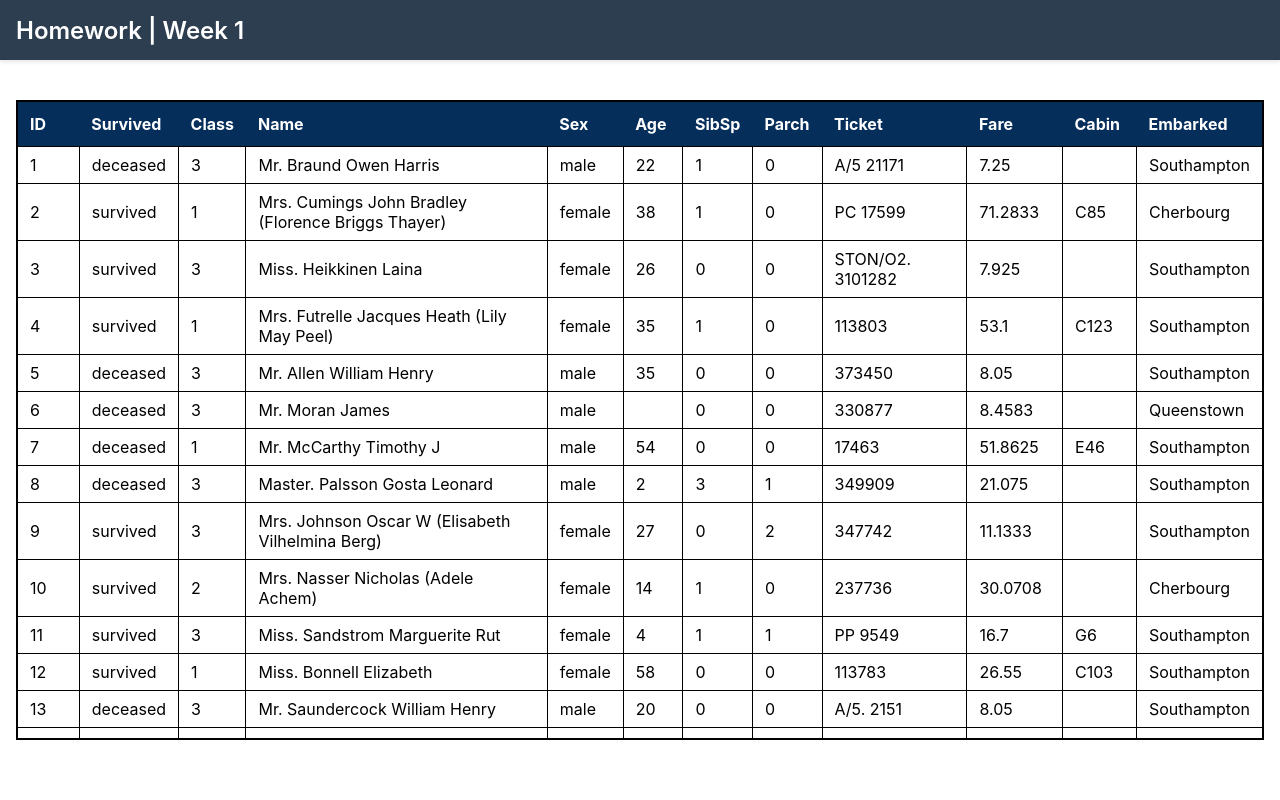
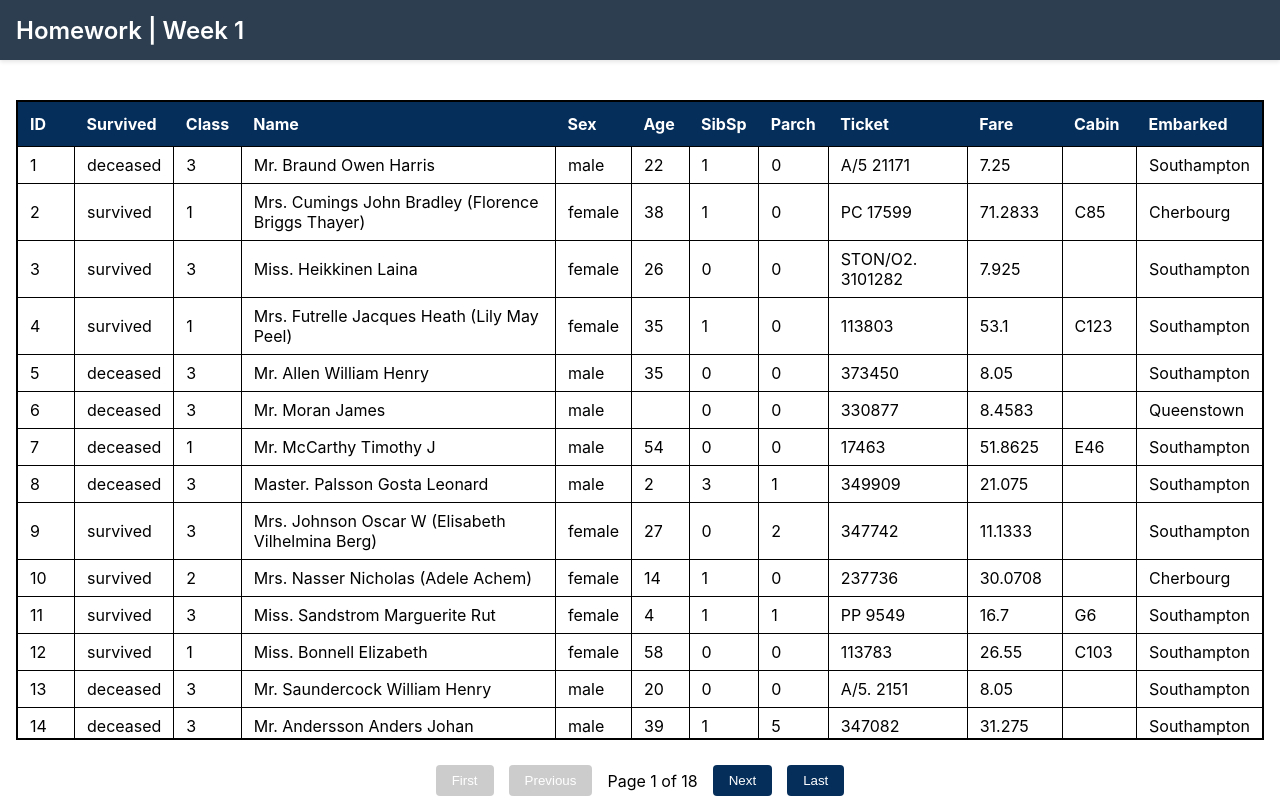
Before and after one commit to BogdanAndreiBala/angular-hw-1, an Angular app: page / in a window 1280 px wide. Built offline with nearby package versions, Linux system fonts and the light colour scheme.

Commit message:
pagination

```diff
--- a/src/app/feature/passengers/components/passenger-table/passenger-table.component.css
+++ b/src/app/feature/passengers/components/passenger-table/passenger-table.component.css
@@ -54,4 +54,25 @@
 }
 .passenger-table th:nth-child(12) {
   width: var(--col-embarked-width);
+}
+
+.pagination-buttons {
+  display: flex;
+  justify-content: center;
+  align-items: center;
+  gap: 15px;
+  margin-top: 15px;
+  padding: 10px;
+}
+.pagination-buttons button {
+  padding: 8px 16px;
+  background-color: #062e5b;
+  color: white;
+  border: none;
+  border-radius: 4px;
+  cursor: pointer;
+}
+.pagination-buttons button:disabled {
+  background-color: #ccc;
+  cursor: not-allowed;
 }/*# sourceMappingURL=passenger-table.component.css.map */
--- a/src/app/feature/passengers/components/passenger-table/passenger-table.component.html
+++ b/src/app/feature/passengers/components/passenger-table/passenger-table.component.html
@@ -17,7 +17,19 @@
       </tr>
     </thead>
     <tbody>
-      <tr app-passenger-row *ngFor="let passenger of passengers" [passenger]="passenger"></tr>
+      <tr
+        app-passenger-row
+        *ngFor="let passenger of visiblePassengers"
+        [passenger]="passenger"
+      ></tr>
     </tbody>
   </table>
 </div>
+
+<div class="pagination-buttons">
+  <button (click)="firstPage()" [disabled]="currentPage === 1">First</button>
+  <button (click)="prevPage()" [disabled]="currentPage === 1">Previous</button>
+  <span>Page {{ currentPage }} of {{ totalPages }}</span>
+  <button (click)="nextPage()" [disabled]="currentPage === totalPages">Next</button>
+  <button (click)="lastPage()" [disabled]="currentPage === totalPages">Last</button>
+</div>
--- a/src/app/feature/passengers/components/passenger-table/passenger-table.component.scss
+++ b/src/app/feature/passengers/components/passenger-table/passenger-table.component.scss
@@ -58,3 +58,26 @@
     width: var(--col-embarked-width);
   }
 }
+
+.pagination-buttons {
+  display: flex;
+  justify-content: center;
+  align-items: center;
+  gap: 15px;
+  margin-top: 15px;
+  padding: 10px;
+
+  button {
+    padding: 8px 16px;
+    background-color: #062e5b;
+    color: white;
+    border: none;
+    border-radius: 4px;
+    cursor: pointer;
+
+    &:disabled {
+      background-color: #ccc;
+      cursor: not-allowed;
+    }
+  }
+}
--- a/src/app/feature/passengers/components/passenger-table/passenger-table.component.ts
+++ b/src/app/feature/passengers/components/passenger-table/passenger-table.component.ts
@@ -10,4 +10,36 @@ import { TITANIC_PASSENGERS } from '../../../../shared/titanic-data';
 })
 export class PassengerTableComponent {
   public passengers: PassengerData[] = TITANIC_PASSENGERS;
+  public currentPage: number = 1;
+  public itemsPerPage: number = 50;
+
+  get visiblePassengers(): PassengerData[] {
+    const startIndex = (this.currentPage - 1) * this.itemsPerPage;
+    const endIndex = startIndex + this.itemsPerPage;
+    return this.passengers.slice(startIndex, endIndex);
+  }
+
+  get totalPages(): number {
+    return Math.ceil(this.passengers.length / this.itemsPerPage);
+  }
+
+  nextPage(): void {
+    if (this.currentPage + 1 <= this.totalPages) {
+      this.currentPage++;
+    }
+  }
+
+  prevPage(): void {
+    if (this.currentPage - 1 >= 1) {
+      this.currentPage--;
+    }
+  }
+
+  firstPage(): void {
+    this.currentPage = 1;
+  }
+
+  lastPage(): void {
+    this.currentPage = this.totalPages;
+  }
 }
```
Also changed, not shown: 1 other file (tests, documents, lock files or other folders).
